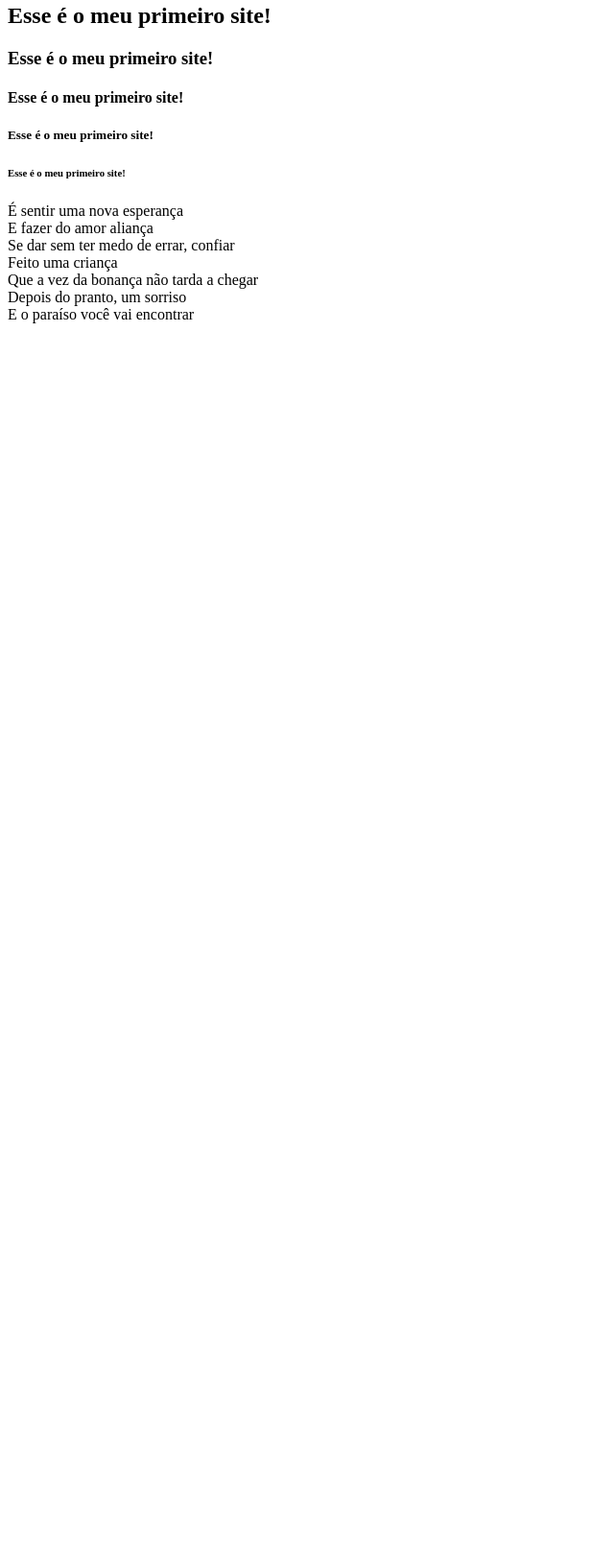
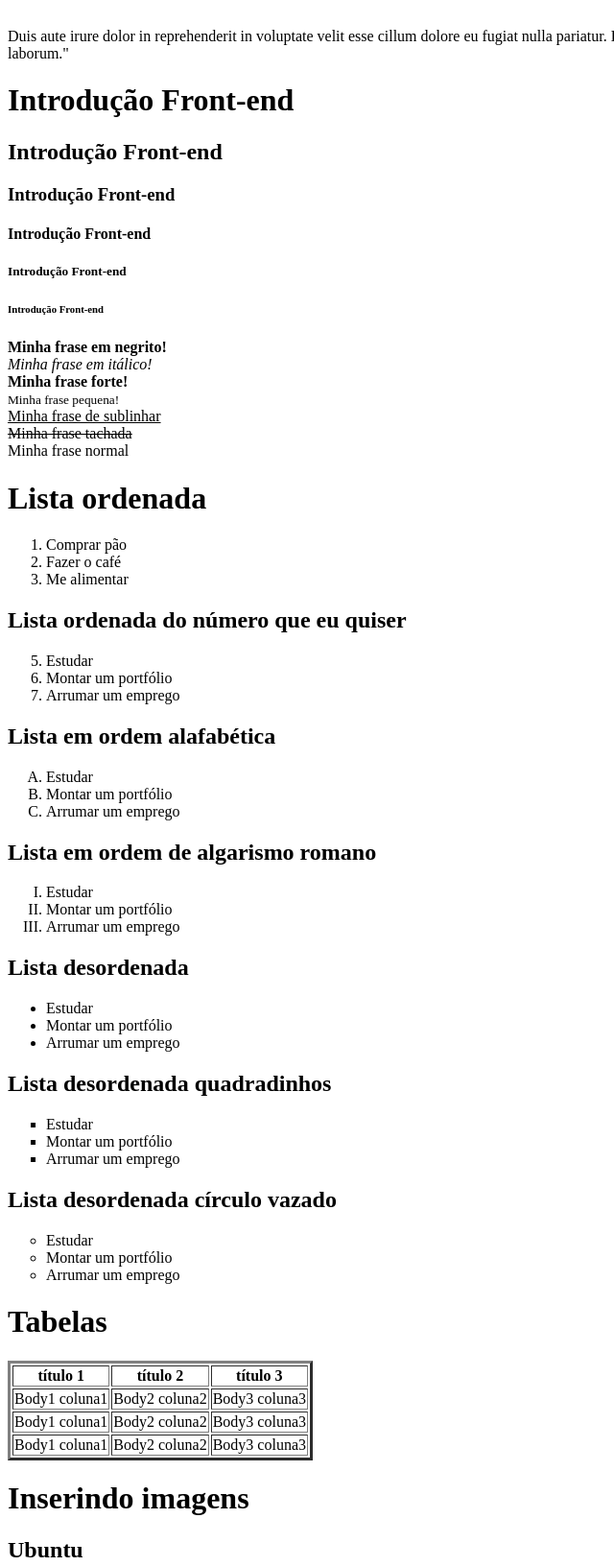
Before and after one commit to Leladani/modulo-um-html-css, a plain HTML site: page index.html in a window 1280 px wide. Shown: the part 77-1709 px from the top of the page at 96% size, without its empty margins (0-640 px from the left). Before the commit the page ends 800 px from the top, so only its background shows below. Drawn offline with Linux system fonts and the light colour scheme.

Commit message:
Subindo aula 2 html css

```diff
--- a/index.html
+++ b/index.html
@@ -7,27 +7,153 @@
     </head>
 
     <body>
+       <p>
+        Lorem ipsum dolor sit amet,
+        consectetur adipiscing elit, sed do eiusmod tempor incididunt ut labore et dolore magna aliqua.
+        Ut enim ad minim veniam, quis nostrud exercitation ullamco laboris nisi ut aliquip ex ea commodo consequat.
+        <!-- tag de quebra de linha -->
+        <br><br><br><br>
+        Duis aute irure dolor in reprehenderit in voluptate velit esse cillum dolore eu fugiat nulla pariatur.
+        Excepteur sint occaecat cupidatat non proident, sunt in culpa qui officia deserunt mollit anim id est laborum."
+       </p>
         <!-- tags de titulo -->
-       <h1>Esse é o meu primeiro site! </h1>
-       <h2>Esse é o meu primeiro site! </h2>
-       <h3>Esse é o meu primeiro site! </h3>
-       <h4> Esse é o meu primeiro site! </h4>
-       <h5>Esse é o meu primeiro site! </h5>
-       <h6>Esse é o meu primeiro site! </h6>
+       <h1>Introdução Front-end </h1>
+       <h2>Introdução Front-end </h2>
+       <h3>Introdução Front-end </h3>
+       <h4>Introdução Front-end </h4>
+       <h5>Introdução Front-end </h5>
+       <h6>Introdução Front-end </h6>
 
-       <!-- tag de paragrafo -->
-        <p>
-            É sentir uma nova esperança <br>
-            E fazer do amor aliança <br>
-            Se dar sem ter medo de errar, confiar <br>
-            Feito uma criança <br>
-            Que a vez da bonança não tarda a chegar <br>
-            Depois do pranto, um sorriso <br>
-            E o paraíso você vai encontrar <br>
-        </p>
+       <p>
+            <!-- tags de formatação de texto -->
+            <b>Minha frase em negrito! </b>
+            <br>
+            <i>Minha frase em itálico! </i>
+            <br>
+            <strong>Minha frase forte!</strong>
+            <br>
+            <small>Minha frase pequena! </small>
+            <br>
+            <u>Minha frase de sublinhar</u><br>
+            <s>Minha frase tachada</s><br>
+            Minha frase normal<br>
+       </p>
+
+       <!-- listas -->
+       <h1>Lista ordenada</h1>
+
+       <ol>
+            <li>Comprar pão</li>
+            <li>Fazer o café</li>
+            <li>Me alimentar</li>
+       </ol>
+
+       <h2>Lista ordenada do número que eu quiser</h2>
+       <ol start="5">
+            <li>Estudar</li>
+            <li>Montar um portfólio</li>
+            <li>Arrumar um emprego</li>
+       </ol>
+
+       <h2>Lista em ordem alafabética</h2>
+       <ol type="A">
+            <li>Estudar</li>
+            <li>Montar um portfólio</li>
+            <li>Arrumar um emprego</li>
+       </ol>
+       <h2>Lista em ordem de algarismo romano</h2>
+       <ol type="I">
+            <li>Estudar</li>
+            <li>Montar um portfólio</li>
+            <li>Arrumar um emprego</li>
+       </ol>
+    </body>
+
+        <h2>Lista desordenada</h2>
+        <ul>
+            <li>Estudar</li>
+            <li>Montar um portfólio</li>
+            <li>Arrumar um emprego</li>
+        </ul>
+
+        <h2>Lista desordenada quadradinhos</h2>
+        <ul type="square">
+            <li>Estudar</li>
+            <li>Montar um portfólio</li>
+            <li>Arrumar um emprego</li>
+        </ul>
+
+        <h2>Lista desordenada círculo vazado</h2>
+        <ul type="circle">
+            <li>Estudar</li>
+            <li>Montar um portfólio</li>
+            <li>Arrumar um emprego</li>
+        </ul>
+
+        <h1>Tabelas</h1>
+        <table border="3">
+            <!-- tabelas semânticas -->
+
+           <!-- cabeçalho da tabela -->
+            <thead>
+                <tr>
+                    <th>título 1</th>
+                    <th>título 2</th>
+                    <th>título 3</th>
+                </tr>
+            </thead>
+            <!-- corpo da tabela  -->
+            <tbody>
+                <tr>
+                    <td>Body1 coluna1</td>
+                    <td>Body2 coluna2</td>
+                    <td>Body3 coluna3</td>
+                </tr>
+                <tr>
+                    <td>Body1 coluna1</td>
+                    <td>Body2 coluna2</td>
+                    <td>Body3 coluna3</td>
+                </tr>
+                <tr>
+                    <td>Body1 coluna1</td>
+                    <td>Body2 coluna2</td>
+                    <td>Body3 coluna3</td>
+                </tr>
+            </tbody>
+        </table>
+
+    <h1>Inserindo imagens</h1>
+        <h2>Ubuntu</h2>
+        <img src="img/Ubuntu.jpg" width="320" height="205" />
+        <h2>Dora Milaje</h2>
+        <img src="img/Dora Milaje.jpg" width="320" height="205" />
+        <br>
+
+        <h1>Links</h1>
+        <a href="https://www.linkedin.com/in/daniela-rodrigues-esp%C3%ADndola-2a6867118/" target="_blank">Meu Linkedin</a>
+
+        <h1>Formulários</h1>
+
+        <form>
+            <label>Nome:</label> <br/>
+            <input type="text"/>
+            <br/><br/>
+            <label>Email:</label> <br/>
+            <input type="email"/>
+            <br/><br/>
 
 
+            <label>Senha:</label> <br/>
+            <input type="password"/>
+            <br/><br/>
+            <label>Mensagem:</label> <br/>
+            <textarea></textarea>
+            <br><br>
 
+            <button type="submit">Enviar</button>
+
+
+        </form>
     </body>
 
 </html>
```
Also changed, not shown: img/DANI LINKEDIN.jpg (added), img/Dora Milaje.JPG (added), img/Ubuntu.jpg (added).
